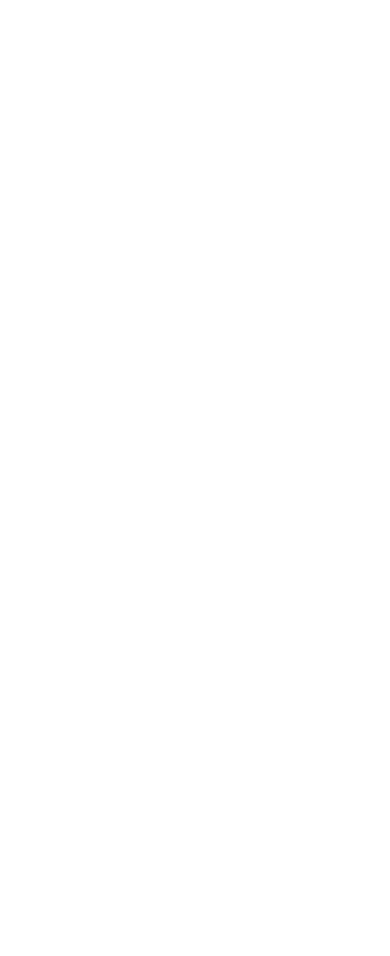
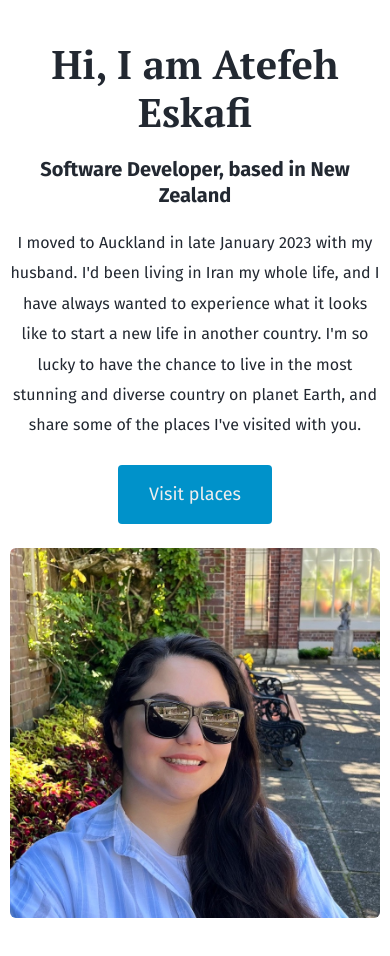
Before and after one commit to ladyincodes/ExploreAuckland, a plain HTML site: page about.html in a window 390 px wide. Before the commit the page ends 844 px from the top, so only its background shows below. Drawn offline with nearby package versions, Linux system fonts and the light colour scheme.

Commit message:
Integrated about page content design

```diff
--- a/about.html
+++ b/about.html
@@ -7,7 +7,7 @@
     <title>
       About me and my background in Auckland, New Zealand | ExploreAuckland.com
     </title>
-        <link
+    <link
       href="https://cdn.jsdelivr.net/npm/bootstrap@5.3.0-alpha3/dist/css/bootstrap.min.css"
       rel="stylesheet"
       integrity="sha384-KK94CHFLLe+nY2dmCWGMq91rCGa5gtU4mk92HdvYe+M/SXH301p5ILy+dN9+nJOZ"
@@ -30,7 +30,32 @@
       crossorigin="anonymous"
     ></script>
   </head>
-  </head>
   <body>
+    <div class="container about-section">
+      <div class="row">
+        <div class="col-lg-6">
+          <div class="about-section-content">
+            <h1>Hi, I am Atefeh Eskafi</h1>
+            <h3>Software Developer, based in New Zealand</h3>
+            <p class="mb-4">
+              I moved to Auckland in late January 2023 with my husband. I'd been
+              living in Iran my whole life, and I have always wanted to
+              experience what it looks like to start a new life in another
+              country. I'm so lucky to have the chance to live in the most
+              stunning and diverse country on planet Earth, and share some of
+              the places I've visited with you.
+            </p>
+            <a href="/index.html" class="btn btn-branding">Visit places</a>
+          </div>
+        </div>
+        <div class="col-lg-6 mt-4">
+          <img
+            src="/images/atefeh.jpg"
+            alt="Atefeh's photo"
+            class="img-fluid rounded"
+          />
+        </div>
+      </div>
+    </div>
   </body>
 </html>
--- a/src/styles.css
+++ b/src/styles.css
@@ -61,6 +61,25 @@ p {
     color: var(--accent-color);
 }
 
+.about-section {
+    padding: 160px 10px;
+}
+
+.about-section h1 {
+    font-size: 70px;
+    line-height: 1;
+}
+
+.about-section h3 {
+    padding: 5px 0 10px;
+    line-height: 1.5;
+    font-family: var(--default-font-family);
+}
+
+.about-section-content {
+    margin: 30px 30px 0px 0px;
+}
+
 .btn-branding {
     background: var(--branding-color);
     font-size: 18px;
@@ -103,6 +122,25 @@ p {
     .project-description {
         padding: 30px 20px 0;
     }
+
+    .about-section {
+        padding: 80px 5px;
+    }
+
+    .about-section h1 {
+        font-size: 50px;
+        line-height: 1.2;
+    }
+
+    .about-section h3 {
+        padding: 0px;
+        font-size: 25px;
+        line-height: 1.3;
+    }
+
+    .about-section-content {
+        margin: 10px 10px 0px 0px;
+    }
 }
 
 @media (max-width: 992px) {
@@ -135,4 +173,23 @@ p {
         padding: 0;
         text-align: center;
     }
+
+    .about-section {
+        text-align: center;
+        padding: 40px 10px;
+    }
+
+    .about-section h1 {
+        font-size: 40px;
+        margin-bottom: 20px;
+    }
+
+    .about-section h3 {
+        font-size: 20px;
+        margin-bottom: 20px;
+    }
+
+    .about-section-content {
+        margin: 0px;
+    }
 }
```
Also changed, not shown: images/atefeh.jpg (added).
